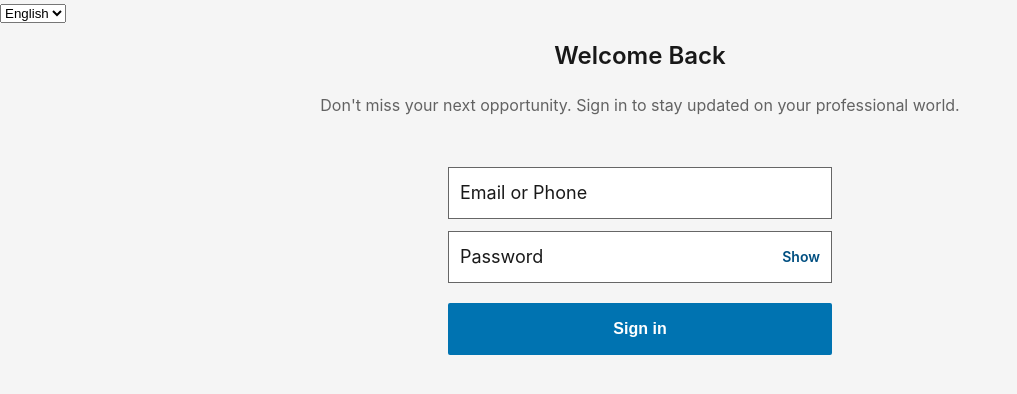
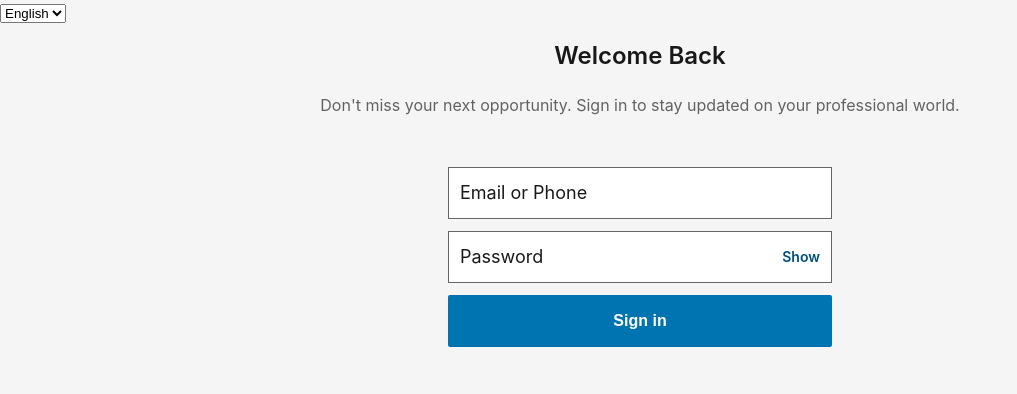
Before and after one commit to dizefurkan/task-oplog, a React (Create React App) app: page /login in a window 1280 px wide. Shown: the top 394 px of the page, without its empty margins (0-1017 px from the left). Built offline with nearby package versions, Linux system fonts and the light colour scheme.

Commit message:
button props fix

```diff
--- a/src/pages/Login/index.tsx
+++ b/src/pages/Login/index.tsx
@@ -124,7 +124,7 @@ const Login = () => {
           </S.Block>
           <Button
             styles={{
-              margin: '8px 0 0 0'
+              margin: '8px 0 0 0',
             }}
             text={f({ id: 'login.form.button' })}
           />
--- a/src/themes/Form/Button/index.tsx
+++ b/src/themes/Form/Button/index.tsx
@@ -2,15 +2,15 @@ import React from 'react';
 import S from './style';
 
 type TButton = {
-  callback?: any,
+  callback?: () => void,
   text: string,
-  styles?: any,
+  styles?: object,
 }
 
-const Button = ({ callback = () => {}, text, styles }: TButton) => {
+const Button = ({ callback = () => {}, text, styles = {} }: TButton) => {
   return (
     <S.Button
-      {...styles}
+      styles={styles}
       onClick={callback}
     >
       {text}
--- a/src/themes/Form/Button/style.ts
+++ b/src/themes/Form/Button/style.ts
@@ -1,8 +1,8 @@
 import styled from 'styled-components';
 
 type TButton = {
-  margin?: string
-}
+  styles: any
+};
 
 export default {
   Button: styled.button<TButton>`
@@ -10,7 +10,6 @@ export default {
     display: inline-block;
     padding: 0 24px;
     height: 52px;
-    margin: ${({ margin }) => margin || 0};
     font-size: 1.6rem;
     font-weight: 600;
     line-height: 52px;
@@ -23,6 +22,7 @@ export default {
     color: #fff;
     cursor: pointer;
     overflow: hidden;
+    ...${({ styles }) => styles};
 
     &:hover {
       background-color: #006097;
```
